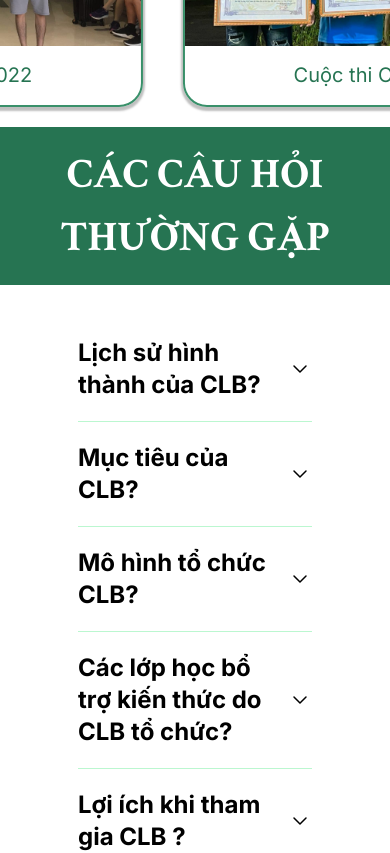
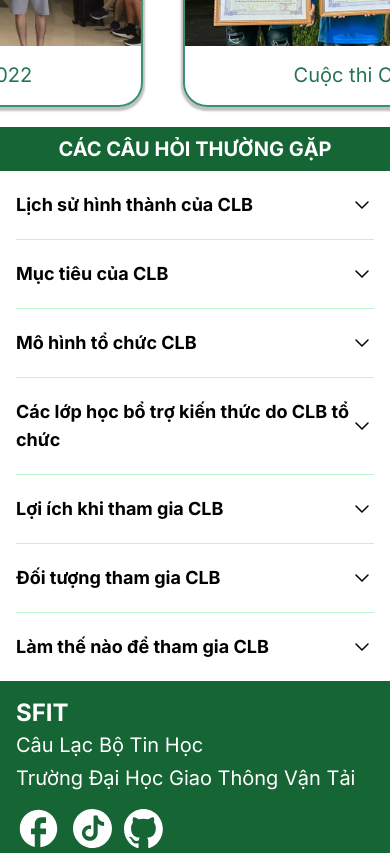
Before and after one commit to sfit-utc/sfit-web, a React (Vite) app: page / in a window 390 px wide. Shown: the part 9040-9893 px from the top of the page. Built offline with nearby package versions, Linux system fonts and the light colour scheme.

Commit message:
ADD: Responsive FAQs

```diff
--- a/src/components/FAQs/FAQs.tsx
+++ b/src/components/FAQs/FAQs.tsx
@@ -3,14 +3,14 @@ import Question from "./Question/Question";
 function FAQs() {
   return (
     <div className="w-screen items-center bg-white">
-      <h2 className="font-bold text-[42px] mt-5 font-crimson-text bg-[#267452] text-white text-center py-4">
+      <h2 className="font-bold md:text-[42px] text-xl mt-5 bg-green-800 text-white text-center py-2 md:py-4">
         CÁC CÂU HỎI THƯỜNG GẶP
       </h2>
 
-      <div className="grid divide-y divide-green-200 w-[60%] mx-auto mt-8  text-black">
+      <div className="grid divide-y divide-green-200 w-screen px-4 xl:px-44 lg:px-28 mx-auto text-black">
         <Question
           question={{
-            question: " Lịch sử hình thành của CLB?",
+            question: " Lịch sử hình thành của CLB",
             answers: [
               "CLB được thành lập từ năm 2016 do thầy Nguyễn Đức Dư Giảng viên bộ môn Công nghệ phần mềm hiện nay là Giám đốc trung tâm thông tin - thư viện đặt nền móng và sáng lập nên CLB.",
             ],
@@ -18,7 +18,7 @@ function FAQs() {
         />
         <Question
           question={{
-            question: "Mục tiêu của CLB?",
+            question: "Mục tiêu của CLB",
             answers: [
               "+ Kết nối các sinh viên có đam mê về công nghệ thông tin trong và ngoài trường đại học.",
               "+ Giúp đỡ các thành viên CLB trong việc học tập và nghiên cứu để đạt được thành tích cao.",
@@ -29,7 +29,7 @@ function FAQs() {
         />
         <Question
           question={{
-            question: "Mô hình tổ chức CLB?",
+            question: "Mô hình tổ chức CLB",
             answers: [
               "CLB được chia thành các ban:",
               "-  Khối Chuyên môn: bao gồm các ban có nhiệm vụ giảng dạy các kiến thức lập trình từ cơ bản đến chuyên ngành",
@@ -49,7 +49,7 @@ function FAQs() {
         />
         <Question
           question={{
-            question: "Các lớp học bổ trợ kiến thức do CLB tổ chức?",
+            question: "Các lớp học bổ trợ kiến thức do CLB tổ chức",
             answers: [
               "CLB hiện đang tổ chức nhiều lớp bổ trợ kiến thức dựa theo những môn học hiện đang được giảng dạy tại trường ĐH GTVT từ năm nhất đến năm hai, bao gồm: Tin học đại cương, Kĩ thuật lập trình, Lập trình hướng đối tượng, Cấu trúc dữ liệu và giải thuật, Git/Github, Thiết kế Web,…",
             ],
@@ -57,7 +57,7 @@ function FAQs() {
         />
         <Question
           question={{
-            question: "Lợi ích khi tham gia CLB ?",
+            question: "Lợi ích khi tham gia CLB",
             answers: [
               "+ Nâng cao thành tích học tập: Tham gia các lớp học bổ trợ kiến thức do CLB tổ chức, giúp cải thiện kết quả học tập trong nhà trường.",
               "+ Phát triển kiến thức và kỹ năng chuyên môn: Mở rộng hiểu biết và rèn luyện kỹ năng trong đa dạng lĩnh vực của ngành CNTT.",
@@ -69,7 +69,7 @@ function FAQs() {
         />
         <Question
           question={{
-            question: "Đối tượng tham gia CLB ?",
+            question: "Đối tượng tham gia CLB",
             answers: [
               "CLB chào đón tất cả các sinh viên trong và ngoài trường đại học. Bất kể bạn có là sinh viên ngành CNTT, Điện - điện tử, hay các khối ngành khác, nếu bạn có niềm đam mê với công nghệ thông tin, CLB luôn mở rộng cánh cửa chào đón. SFIT mong muốn tạo ra một cộng đồng đa dạng, nơi mọi sinh viên có thể cùng nhau học hỏi, chia sẻ và phát triển kỹ năng trong lĩnh vực CNTT.",
             ],
@@ -77,7 +77,7 @@ function FAQs() {
         />
         <Question
           question={{
-            question: "Làm thế nào để tham gia CLB?",
+            question: "Làm thế nào để tham gia CLB",
             answers: [
               "Kế hoạch tuyển thành viên của CLB sẽ được thông báo trên fanpage chính thức: SFIT - CLB Tin học đại học Giao Thông Vận Tải.",
             ],
--- a/src/components/FAQs/Question/Question.tsx
+++ b/src/components/FAQs/Question/Question.tsx
@@ -8,7 +8,7 @@ interface Question {
       <div className="py-5">
         <details className="group">
           <summary className="flex justify-between items-center font-medium cursor-pointer list-none">
-            <span className="font-bold text-2xl">{question.question}</span>
+            <span className="font-bold text-lg md:text-2xl">{question.question}</span>
             <span className="transition group-open:rotate-180">
               <svg
                 fill="none"
@@ -25,7 +25,7 @@ interface Question {
               </svg>
             </span>
           </summary>
-          <div className="text-neutral-600 mt-3 group-open:animate-fadeIn text-xl">
+          <div className="text-neutral-600 mt-3 group-open:animate-fadeIn text-md md:text-xl">
             {question.answers.map((answer, index) => (
               <p key={index}>
                 {answer}
--- a/src/components/Footer/Footer.tsx
+++ b/src/components/Footer/Footer.tsx
@@ -5,7 +5,7 @@ import mail_icon from "../../assets/mail-svgrepo-com.svg";
 function Footer() {
   return (
     <div className="bg-green-800 text-white flex flex-col items-center justify-center px-10">
-      <div className="lg:flex justify-between w-screen md:py-8 py-4 md:px-40 px-4">
+      <div className="lg:flex justify-between w-screen md:py-8 py-4 xl:px-44 lg:px-28 px-4">
         <div>
           <div className="font-bold md:text-6xl text-2xl">SFIT</div>
           <div className="md:text-2xl text-xl md:mt-5 leading-relaxed">
```
